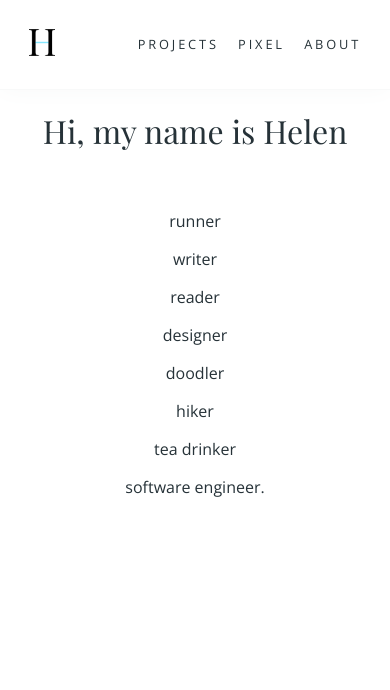
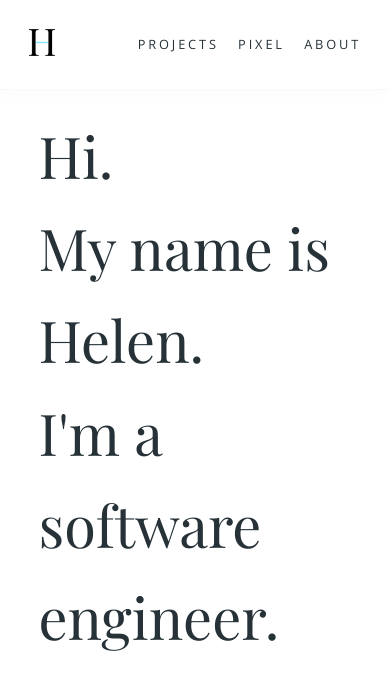
Before and after one commit to helencho/website, a React (Create React App) app: page / in a window 390 px wide. Shown: the top 690 px of the page. Built offline with nearby package versions, Linux system fonts and the light colour scheme.

Commit message:
add homepage welcome/intro and style font for each media stop point

```diff
--- a/src/components/pages/Home.js
+++ b/src/components/pages/Home.js
@@ -4,16 +4,10 @@ class Home extends Component {
     render() {
         return (
             <div className="Home fadein">
-                <h1 className="main-header">Hi, my name is Helen</h1>
                 <main>
-                    <p>runner</p>
-                    <p>writer</p>
-                    <p>reader</p>
-                    <p>designer</p>
-                    <p>doodler</p>
-                    <p>hiker</p>
-                    <p>tea drinker</p>
-                    <p>software engineer.</p>
+                    <h1 className="fadein-1">Hi.</h1>
+                    <h1 className="fadein-2">My name is Helen.</h1>
+                    <h1 className="fadein-3">I'm a software engineer.</h1>
                 </main>
             </div>
         )
--- a/src/stylesheets/App.css
+++ b/src/stylesheets/App.css
@@ -128,10 +128,17 @@
 .Home main {
     padding: 0 2.4rem;
     margin: 2.4rem auto;
-    text-align: center;
+    line-height: 1.6;
 }
-.Home main > p {
-    padding-bottom: 16px;
+.Home main h1 {
+    font-size: 6.6rem;
+    /* padding-bottom: 16px; */
+}
+.Home main h1.fadein-2 {
+    animation: fadein 1.6s ease-in-out;
+}
+.Home main h1.fadein-3 {
+    animation: fadein 3s ease-in-out;
 }
 
 /*--------------------*/
@@ -354,12 +361,21 @@
 /*    Media Queries   */
 /*--------------------*/
 @media screen and (min-width: 2000px) {
+    .Home main {
+        line-height: 2.2;
+    }
+    .Home main h1 {
+        font-size: 10.6rem;
+    }
     .ProjectImage {
         width: calc(25% - 1.2rem);
     }
 }
 
 @media screen and (max-width: 900px) {
+    .Home main h1 {
+        font-size: 4.6rem;
+    }
     .Pixel {
         width: calc(25% - 1.2rem);
     }
@@ -383,6 +399,13 @@
 }
 
 @media screen and (max-width: 650px) {
+    .Home main {
+        margin: 0 auto;
+        padding: 1.2rem 2.4rem;
+    }
+    .Home main h1 {
+        font-size: 3.6rem;
+    }
     .Pixel {
         width: calc(50% - 1.2rem);
     }
```
